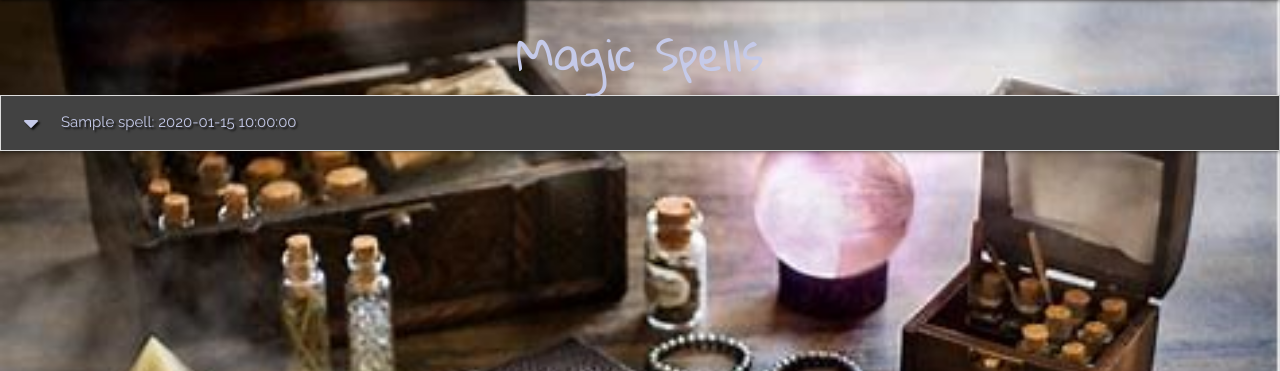
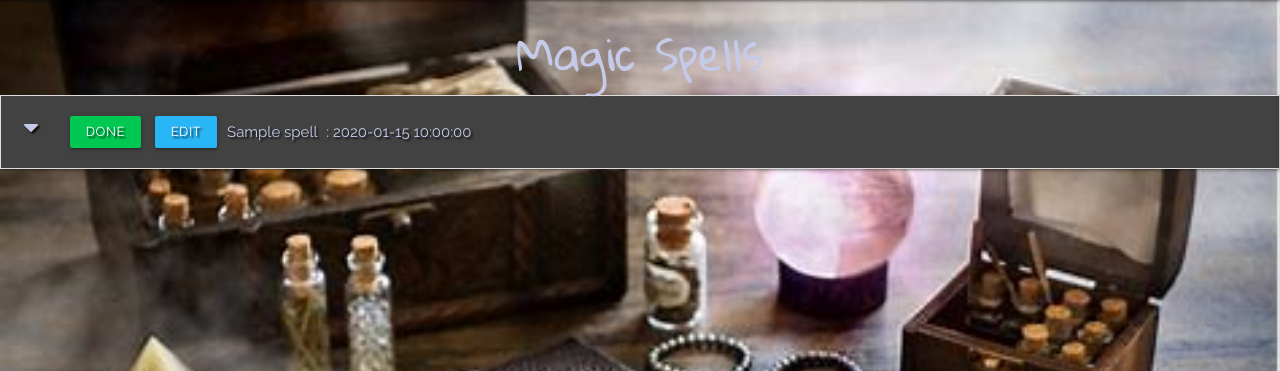
Before and after one commit to Code-Institute-Submissions/Sandra-Be-magic-spells, a Flask app: page / in a window 1280 px wide. Shown: the part 64-435 px from the top of the page. Run offline with Flask 2, Linux system fonts and the light colour scheme; a database or web service that is not in the repository returns one stand-in record (values such as "Sample title"); some libraries are stand-ins or nearby versions.

Commit message:
Added spell edit/delete buttons

```diff
--- a/static/css/style.css
+++ b/static/css/style.css
@@ -48,3 +48,14 @@ nav .brand-logo {
     font-size: 20px !important;
     color: #c5cae9;
 }
+
+/* Spells */
+
+.btn-small {
+    margin: 5px;
+}
+
+.collapsible-header .col strong {
+    margin: 5px;
+    line-height: 42px;
+}
--- a/templates/spells.html
+++ b/templates/spells.html
@@ -16,8 +16,14 @@
         {% for spell in spells %}
         <li>
             <div class="collapsible-header indigo-text text-lighten-4 grey darken-3 text-shadow">
-                <i class="fas fa-caret-down"></i>
-                <strong>{{ spell.spell_title }}</strong> : {{ spell.spell_date }}
+                <div class="col s3">
+                    <i class="fas fa-caret-down"></i>
+                    <a href="" class="btn-small green accent-4">Done</a>
+                    <a href="" class="btn-small light-blue lighten-1">Edit</a>
+                </div>
+                <div class="col s9">
+                    <strong>{{ spell.spell_title }}</strong> : {{ spell.spell_date }}
+                </div>
             </div>
             <div class="collapsible-body indigo-text text-lighten-4 grey darken-2">
                 <strong>{{ spell.category_name }}</strong>
```
